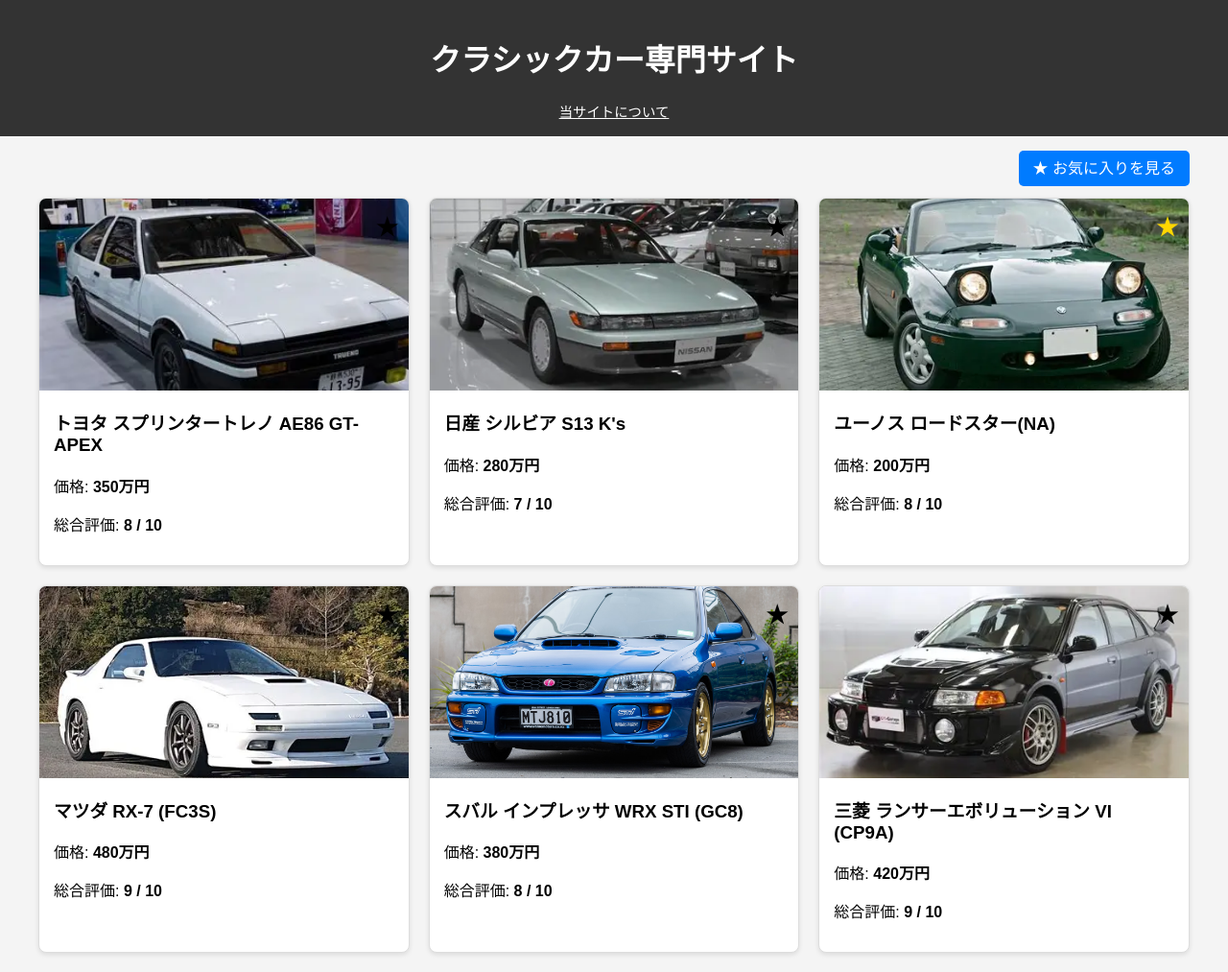
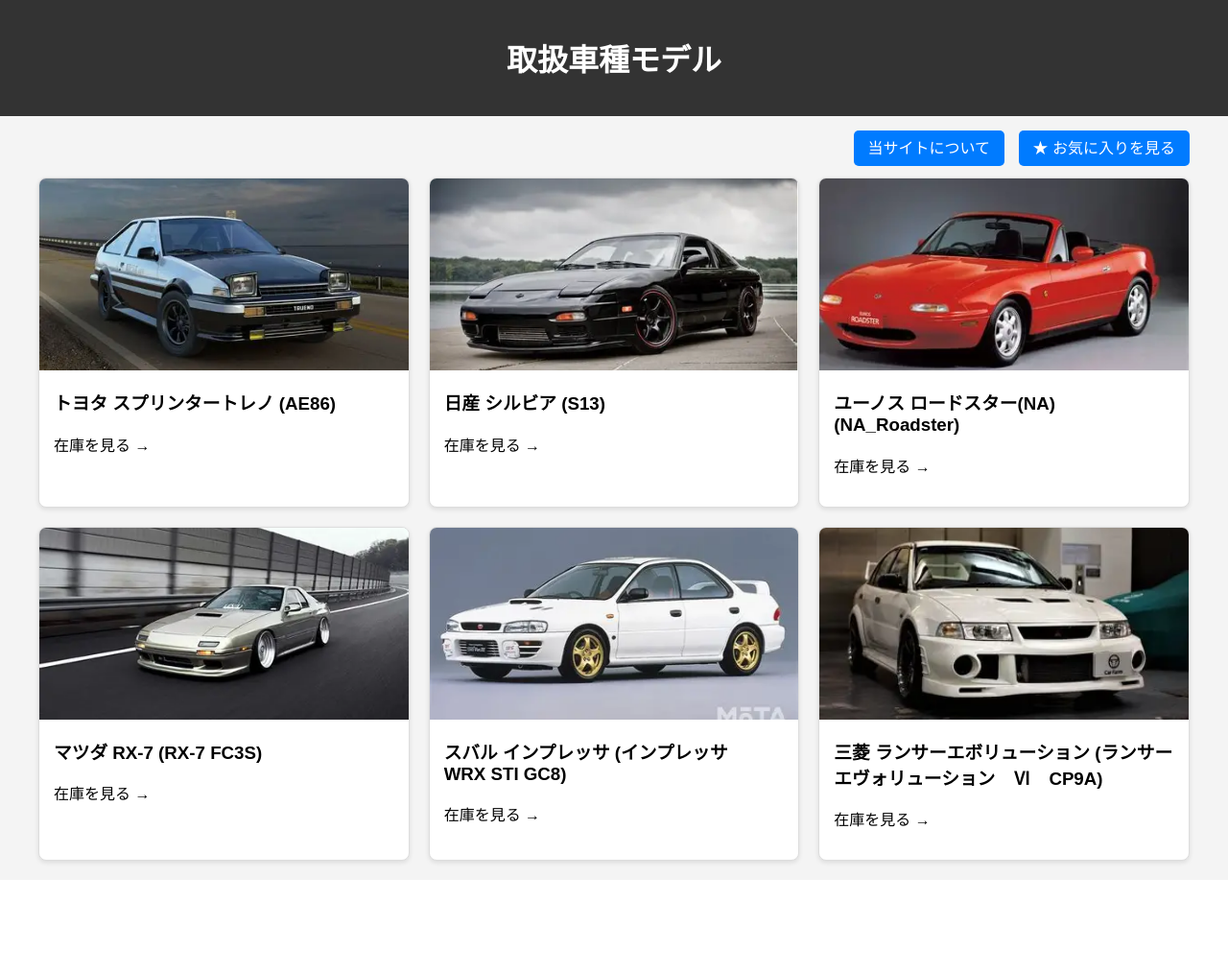
Before and after one commit to kinniku989/classic-car-app, a Flask app: page / in a window 1280 px wide. Shown: the whole page at 96% size. After the commit the page ends 903 px from the top, so only its background shows below. Run offline with Flask 3, Linux system fonts and the light colour scheme.

Commit message:
サイトの文章を更新

```diff
--- a/app.py
+++ b/app.py
@@ -25,10 +25,30 @@ def save_json(filename, data):
 
 @app.route("/")
 def index():
+    """トップページ：車種モデルの一覧を表示"""
     cars = load_json(CARS_FILE)
+    models = []
+    seen_models = set()
+    for car in cars:
+        if car['model'] not in seen_models:
+            models.append({
+                'name': car['model'],
+                'image': car['model_image'],
+                'full_name': car['name'].split(' ')[0] + ' ' + car['name'].split(' ')[1] # 例: トヨタ スプリンタートレノ
+            })
+            seen_models.add(car['model'])
+    return render_template("index.html", models=models)
+
+@app.route("/model/<model_name>")
+def cars_by_model(model_name):
+    """車種別一覧ページ：特定のモデルの在庫車を表示"""
+    all_cars = load_json(CARS_FILE)
+    cars_for_model = [car for car in all_cars if car['model'] == model_name]
+
     favorites = load_json(FAVORITES_FILE)
     favorite_ids = [fav["id"] for fav in favorites]
-    return render_template("index.html", cars=cars, favorite_ids=favorite_ids)
+
+    return render_template("cars_by_model.html", cars=cars_for_model, model_name=model_name, favorite_ids=favorite_ids)
 
 @app.route("/car/<int:car_id>")
 def car_detail(car_id):
--- a/cars.json
+++ b/cars.json
@@ -1,6 +1,8 @@
 [
   {
     "id": 1,
+    "model": "AE86",
+    "model_image": "images/model_ae86.jpg",
     "name": "トヨタ スプリンタートレノ AE86 GT-APEX",
     "price": "350万円",
     "year": "1985年",
@@ -53,6 +55,8 @@
   },
   {
     "id": 2,
+    "model": "S13",
+    "model_image": "images/model_s13.jpg",
     "name": "日産 シルビア S13 K's",
     "price": "280万円",
     "year": "1991年",
@@ -104,6 +108,8 @@
   },
   {
     "id": 3,
+    "model": "NA_Roadster",
+    "model_image": "images/model_na.jpg",
     "name": "ユーノス ロードスター(NA)",
     "price": "200万円",
     "year": "1998年",
@@ -155,6 +161,8 @@
   },
   {
     "id": 4,
+    "model":"RX-7 FC3S",
+    "model_image":"images/model_FC3S.jpg",
     "name": "マツダ RX-7 (FC3S)",
     "price": "480万円",
     "year": "1991年",
@@ -207,6 +215,8 @@
   },
   {
     "id": 5,
+    "model": "インプレッサ　WRX STI GC8",
+    "model_image": "images/model_GC8.jpg",
     "name": "スバル インプレッサ WRX STI (GC8)",
     "price": "380万円",
     "year": "1999年",
@@ -258,6 +268,8 @@
   },
   {
     "id": 6,
+    "model": "ランサーエヴォリューション　Ⅵ　CP9A",
+    "model_image": "images/model_CP9A.jpg",
     "name": "三菱 ランサーエボリューション VI (CP9A)",
     "price": "420万円",
     "year": "2000年",
--- a/templates/index.html
+++ b/templates/index.html
@@ -1,4 +1,3 @@
-
 <!DOCTYPE html>
 <html lang="ja">
 <head>
@@ -6,50 +5,42 @@
   <meta name="viewport" content="width=device-width, initial-scale=1.0">
   <title>クラシックカー専門サイト</title>
   <style>
+    /* ... (CSSは以前のものと同じでOK) ... */
     body { font-family: sans-serif; margin: 0; background-color: #f4f4f4; }
     header { background-color: #333; color: white; padding: 1rem; text-align: center; }
     .container { max-width: 1200px; margin: 20px auto; padding: 0 15px; }
     nav { margin-bottom: 20px; text-align: right; }
-    nav a { text-decoration: none; color: #fff; background-color: #007bff; padding: 10px 15px; border-radius: 5px; }
+    nav a { text-decoration: none; color: #fff; background-color: #007bff; padding: 10px 15px; border-radius: 5px; margin-left: 10px; }
     .car-grid { display: grid; grid-template-columns: repeat(auto-fill, minmax(300px, 1fr)); gap: 20px; }
-    .car-card { background-color: white; border: 1px solid #ddd; border-radius: 8px; overflow: hidden; box-shadow: 0 2px 5px rgba(0,0,0,0.1); position: relative;}
+    .car-card { background-color: white; border: 1px solid #ddd; border-radius: 8px; overflow: hidden; box-shadow: 0 2px 5px rgba(0,0,0,0.1); }
     .car-card a { text-decoration: none; color: inherit; }
     .car-card img { width: 100%; height: 200px; object-fit: cover; }
     .car-card-content { padding: 15px; }
     .car-card h3 { margin-top: 0; }
-    .favorite-star { position: absolute; top: 10px; right: 10px; font-size: 24px; color: #ccc; text-decoration: none; }
-    .favorite-star.active { color: gold; }
   </style>
 </head>
 <body>
-
   <header>
-    <h1>クラシックカー専門サイト</h1>
-    <a href="{{ url_for('about') }}" style="color:white; font-size: 0.9em;">当サイトについて</a>
+    <h1>取扱車種モデル</h1>
   </header>
-
   <div class="container">
     <nav>
+      <a href="{{ url_for('about') }}">当サイトについて</a>
       <a href="{{ url_for('favorites') }}">★ お気に入りを見る</a>
     </nav>
-
     <div class="car-grid">
-      {% for car in cars %}
+      {% for model in models %}
         <div class="car-card">
-          <a href="{{ url_for('toggle_favorite', car_id=car.id) }}"
-             class="favorite-star {% if car.id in favorite_ids %}active{% endif %}">★</a>
-          <a href="{{ url_for('car_detail', car_id=car.id) }}">
-            <img src="{{ url_for('static', filename=car.image) }}" alt="{{ car.name }}">
+          <a href="{{ url_for('cars_by_model', model_name=model.name) }}">
+            <img src="{{ url_for('static', filename=model.image) }}" alt="{{ model.full_name }}">
             <div class="car-card-content">
-              <h3>{{ car.name }}</h3>
-              <p>価格: <strong>{{ car.price }}</strong></p>
-              <p>総合評価: <strong>{{ car.evaluation.overall }} / 10</strong></p>
+              <h3>{{ model.full_name }} ({{ model.name }})</h3>
+              <p>在庫を見る →</p>
             </div>
           </a>
         </div>
       {% endfor %}
     </div>
   </div>
-
 </body>
 </html>
```
Also changed, not shown: templates/cars_by_model.html (added, +51 -0 lines), static/images/model_CP9A.jpg (added), static/images/model_FC3S.jpg (added), static/images/model_GC8.jpg (added), static/images/model_ae86.jpg (added), static/images/model_na.jpg (added), static/images/model_s13.jpg (added), 1 other file.
